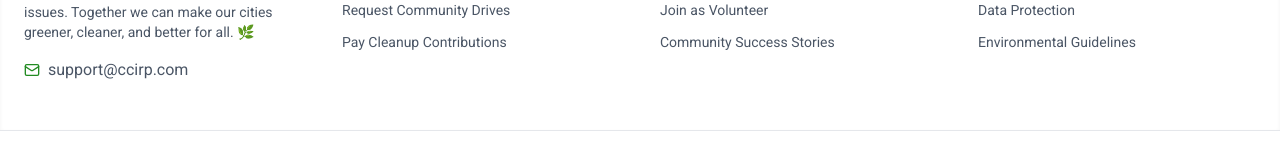
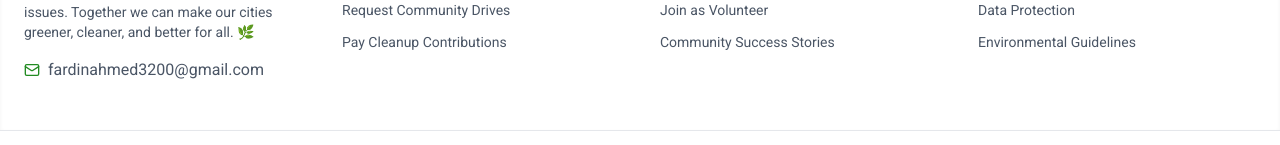
Before and after one commit to FardinCSE25/Community-Cleanliness-Client, a React (Vite) app: page / in a window 1280 px wide. Shown: the part 1010-1155 px from the top of the page. Built offline with nearby package versions, Linux system fonts and the light colour scheme; no server answers.

Commit message:
almost done2

```diff
--- a/src/Components/Footer.jsx
+++ b/src/Components/Footer.jsx
@@ -69,8 +69,8 @@ const Footer = () => {
                         </p>
                         <div className="flex items-center space-x-2 text-gray-600">
                             <Mail className="w-4 h-4 text-[#228B22] hover:text-green-800" />
-                            <a href="mailto:support@ccirp.com" className="hover:text-[#228B22] transition">
-                                support@ccirp.com
+                            <a href="mailto:fardinahmed3200@gmail.com" className="hover:text-[#228B22] transition">
+                                fardinahmed3200@gmail.com
                             </a>
                         </div>
                     </motion.div>
```
